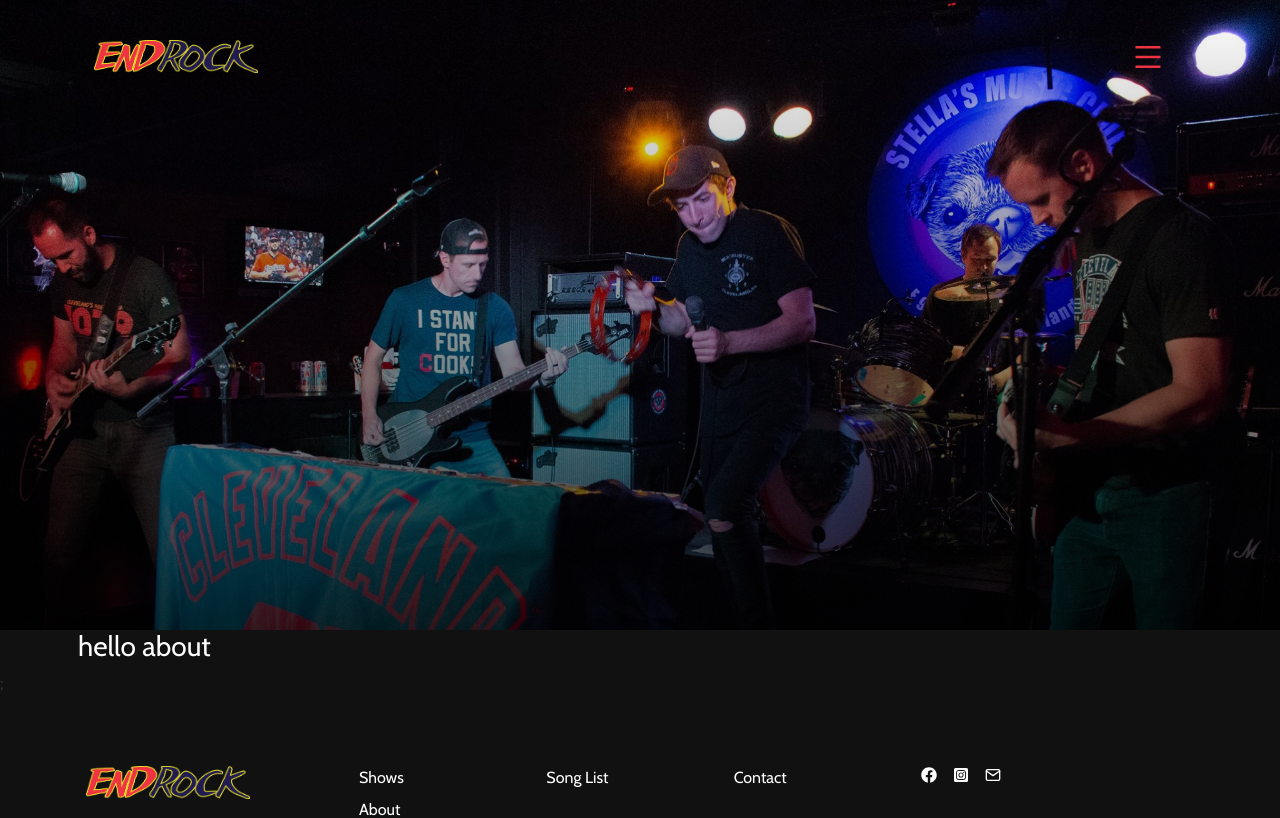
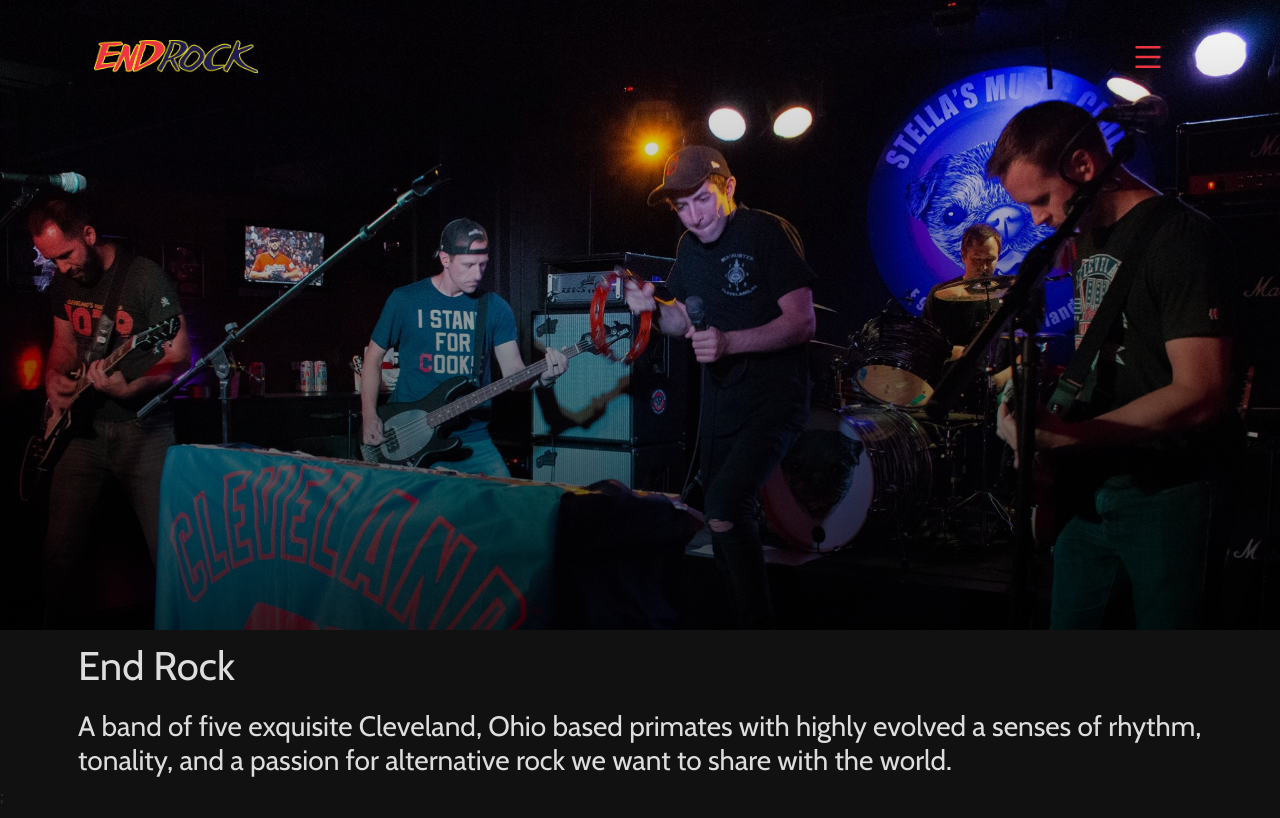
Before and after one commit to keepforever/www.endrockcle.com, a Next.js app: page /about in a window 1280 px wide. Shown: the top 818 px of the page. Built offline with nearby package versions, Linux system fonts and the light colour scheme.

Commit message:
more pics

```diff
--- a/pages/about.jsx
+++ b/pages/about.jsx
@@ -16,8 +16,14 @@ const About = (props) => {
         <>
             <div className="masthead masthead-about"></div>
             <div className="container txt-white">
+                <div className="row my-3">
+                    <h1 className="txt-silver">End Rock</h1>
+                </div>
                 <div className="row">
-                    <h3>hello about</h3>
+                    <h3 className="txt-silver">
+                        A band of five exquisite Cleveland, Ohio based primates with highly evolved a senses of rhythm,
+                        tonality, and a passion for alternative rock we want to share with the world.
+                    </h3>
                 </div>
             </div>
         </>
--- a/pages/index.jsx
+++ b/pages/index.jsx
@@ -99,7 +99,7 @@ const Home = (props) => {
                             </p>
 
                             <Link href="/shows">
-                                <a style={{ fontSize: '32px' }} className="txt-silver">
+                                <a style={{ fontSize: '32px' }} className="txt-er-red">
                                     Live Shows
                                 </a>
                             </Link>
@@ -120,7 +120,7 @@ const Home = (props) => {
                                 Rockers have an unmistakable DNA that feeds our desire to entertain.
                             </p>
 
-                            <a href={myMailTo} style={{ fontSize: '32px' }}>
+                            <a href={myMailTo} style={{ fontSize: '32px' }} className="txt-er-red">
                                 Book Us!
                             </a>
                         </div>
--- a/scss/stolen/_home.scss
+++ b/scss/stolen/_home.scss
@@ -144,8 +144,6 @@
 .about {
     $about-gradient: linear-gradient(to right, rgba(0, 0, 0, 1) 0%, rgba(255, 255, 255, 0.5) 100%);
 
-    color: white;
-
     background-position: right center;
     background-repeat: no-repeat;
     background-image: $about-gradient, url('/end-rock-at-sly-fox.jpg');
@@ -180,12 +178,7 @@
     background-repeat: no-repeat;
     min-height: rem(414);
     max-height: rem(414);
-
-    h2,
-    p,
-    a {
-        color: $silver;
-    }
+    color: $silver;
 
     @media #{$retina} {
         background-image: $culture-gradient, url('/end-rock-stellas-large.jpg');
--- a/utils/songs.js
+++ b/utils/songs.js
@@ -30,4 +30,5 @@ export const songList = [
     { song: "What's My Age Again", artist: 'Blink 182' },
     { song: 'Where is My Mind', artist: 'The Pixies' },
     { song: 'Zombie', artist: 'The Cranberries' },
+    { song: 'And so on...', artist: 'And so forth...' },
 ];
```
Also changed, not shown: pages/shows.jsx (+0 -13 lines), pages/song-list.jsx (+0 -11 lines).
